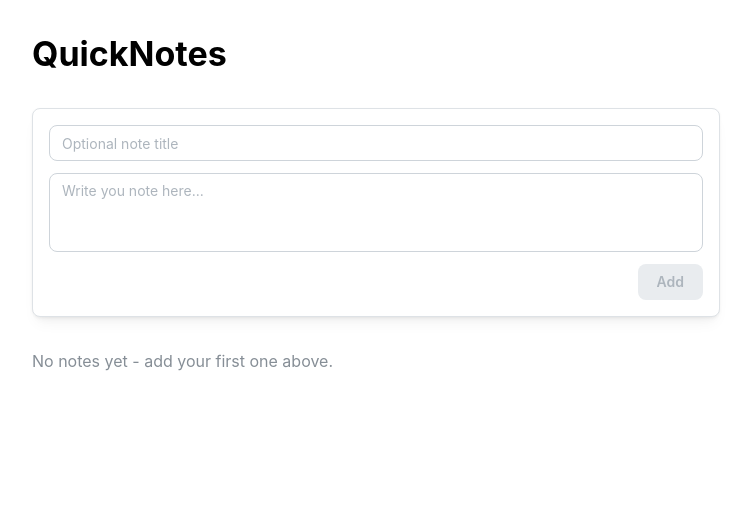
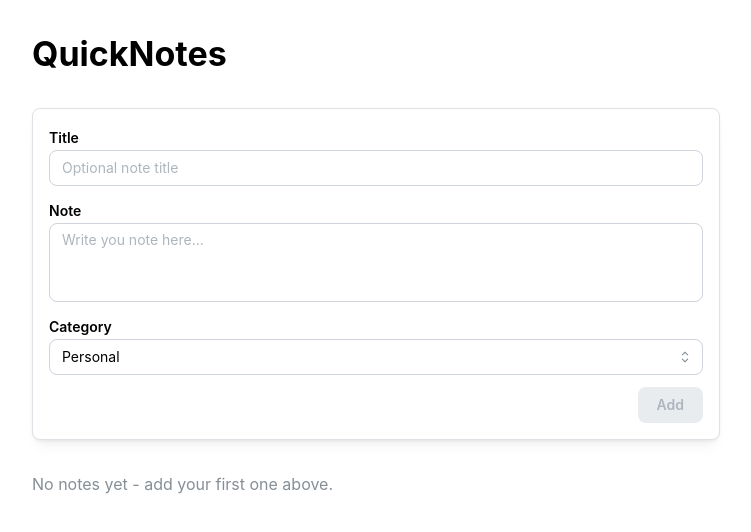
Before and after one commit to Andrey-Ruch/quick-notes, a React (Vite) app: page / in a window 1280 px wide. Shown: the top 532 px of the page, without its empty margins (264-1015 px from the left). Built offline with nearby package versions, Linux system fonts and the light colour scheme.

Commit message:
Step 8: add category management for notes with selection in NoteForm and display in NoteCard

```diff
--- a/src/App.jsx
+++ b/src/App.jsx
@@ -24,11 +24,12 @@ export default function App() {
 
     const [opened, { open, close }] = useDisclosure(false);
 
-    function addNote(title, text) {
+    function addNote(title, text, category) {
         const newNote = {
             id: crypto.randomUUID(),
             title,
             text,
+            category,
             createdAt: new Date().toISOString(),
             updatedAt: "",
         };
@@ -36,10 +37,11 @@ export default function App() {
         setNotes([...notes, newNote]);
     }
 
-    function updateNote(id, title, text) {
+    function updateNote(id, title, text, category) {
         const updates = {
             title,
             text,
+            category,
             updatedAt: new Date().toISOString(),
         };
         const updatedNotes = notes.map((note) => {
--- /dev/null
+++ b/src/categories.js
@@ -0,0 +1,11 @@
+export const CATEGORIES = [
+    { value: "personal", label: "Personal", color: "blue" },
+    { value: "work", label: "Work", color: "teal" },
+    { value: "other", label: "Other", color: "gray" },
+];
+
+export const DEFAULT_CATEGORY = CATEGORIES[0].value;
+
+export function getCategory(value) {
+    return CATEGORIES.find((category) => category.value === value) ?? CATEGORIES[2]; // "Other"
+}
--- a/src/components/NoteCard.jsx
+++ b/src/components/NoteCard.jsx
@@ -1,8 +1,10 @@
-import { Card, Group, Text, ActionIcon } from "@mantine/core";
+import { Card, Group, Text, ActionIcon, Badge } from "@mantine/core";
 import { XIcon } from "@phosphor-icons/react";
+import { getCategory } from "../categories";
 
 export function NoteCard({ note, onDelete, onOpen }) {
     const { id, title, text, createdAt, updatedAt } = note;
+    const { color, label } = getCategory(note.category);
     const displayCreatedDate = new Date(createdAt).toLocaleString(undefined, {
         dateStyle: "short",
         timeStyle: "short",
@@ -32,10 +34,17 @@ export function NoteCard({ note, onDelete, onOpen }) {
             shadow="sm"
             radius="md"
             padding="md"
-            style={{ cursor: "pointer" }}
+            style={{
+                cursor: "pointer",
+                backgroundColor: `var(--mantine-color-${color}-light)`,
+            }}
             onClick={handleClick}
         >
-            <Group justify="flex-end">
+            <Group justify="space-between">
+                <Badge color={color} variant="light" px={0}>
+                    {label}
+                </Badge>
+
                 <ActionIcon
                     variant="subtle"
                     color="red"
--- a/src/components/NoteForm.jsx
+++ b/src/components/NoteForm.jsx
@@ -2,28 +2,34 @@ import { useState } from "react";
 import {
     Textarea,
     TextInput,
+    Select,
     Button,
     Paper,
     Stack,
     Group,
 } from "@mantine/core";
+import { CATEGORIES, DEFAULT_CATEGORY } from "../categories";
 
 export function NoteForm({ note, onAdd, onUpdate, isEditMode }) {
     const [title, setTitle] = useState(note?.title ?? "");
     const [text, setText] = useState(note?.text ?? "");
+    const [category, setCategory] = useState(
+        note?.category ?? DEFAULT_CATEGORY,
+    );
 
     function handleAddNote() {
         if (text.trim() === "") return;
 
-        onAdd(title, text);
+        onAdd(title, text, category);
         setTitle("");
         setText("");
+        setCategory(DEFAULT_CATEGORY);
     }
 
     function handleUpdateNote() {
         if (text.trim() === "") return;
 
-        onUpdate(note.id, title, text);
+        onUpdate(note.id, title, text, category);
     }
 
     return (
@@ -34,6 +40,7 @@ export function NoteForm({ note, onAdd, onUpdate, isEditMode }) {
         >
             <Stack gap="sm">
                 <TextInput
+                    label="Title"
                     placeholder="Optional note title"
                     value={title}
                     onChange={(event) => {
@@ -42,6 +49,7 @@ export function NoteForm({ note, onAdd, onUpdate, isEditMode }) {
                 />
 
                 <Textarea
+                    label="Note"
                     placeholder="Write you note here..."
                     autosize
                     minRows={3}
@@ -49,6 +57,14 @@ export function NoteForm({ note, onAdd, onUpdate, isEditMode }) {
                     onChange={(event) => {
                         setText(event.target.value);
                     }}
+                />
+
+                <Select
+                    label="Category"
+                    data={CATEGORIES}
+                    value={category}
+                    onChange={setCategory}
+                    allowDeselect={false}
                 />
 
                 <Group justify="flex-end">
```
